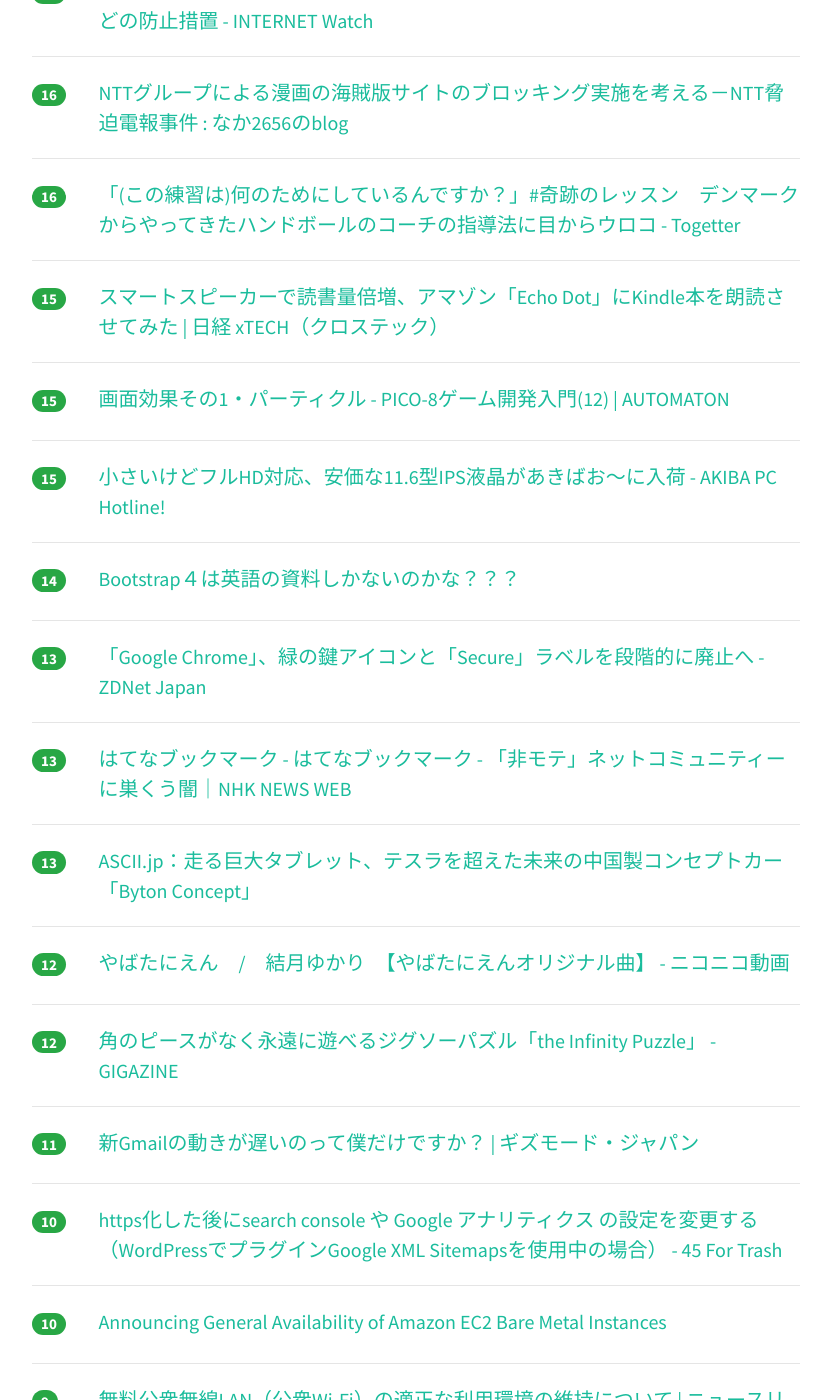
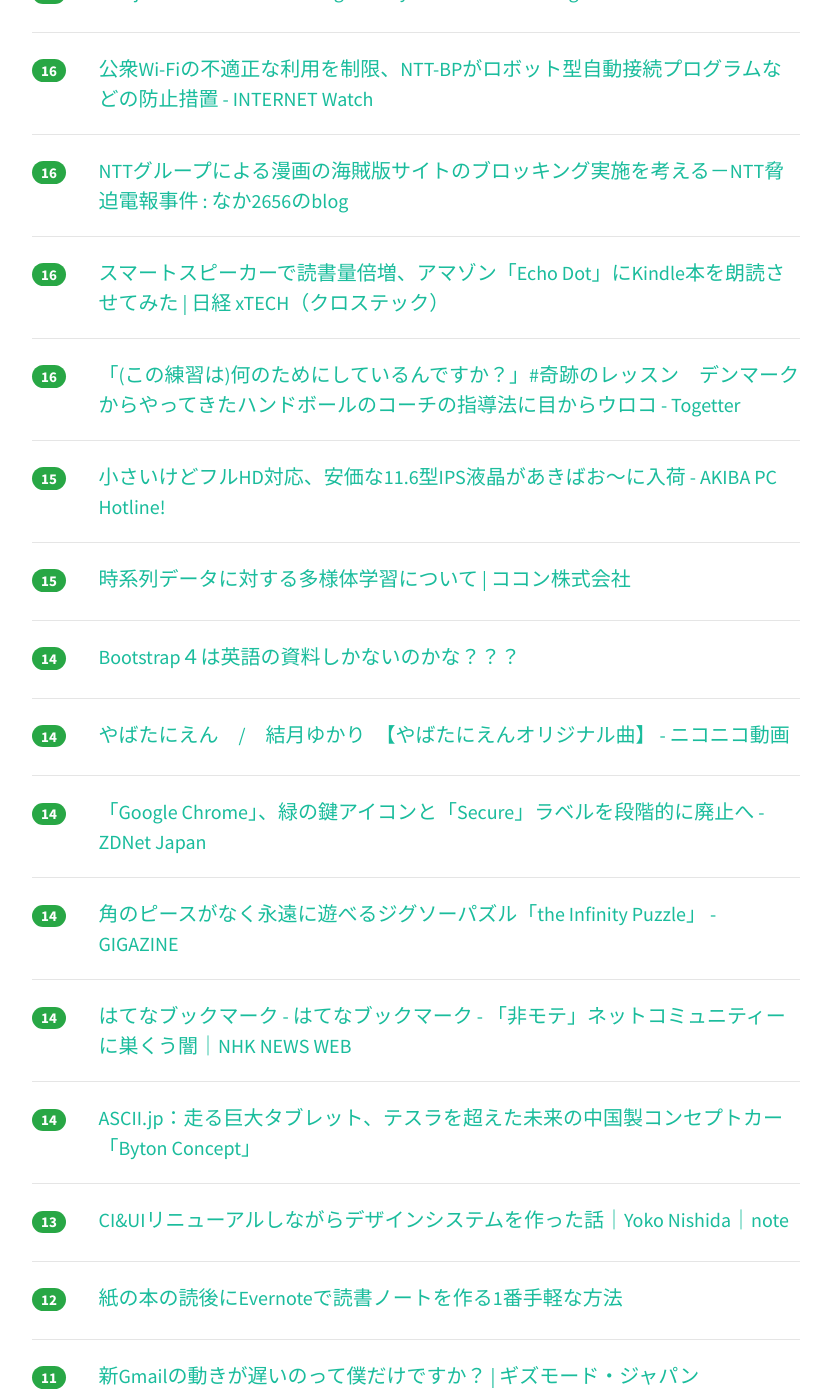
Before and after one commit to yatta47/hatena-matome-site, a Jekyll site: the page built from _posts/2018-05-19-hatena.md, in a window 1280 px wide and 1400 px high, scrolled down 4632 px. Shown: the whole window, without its empty margins (224-1052 px from the left). Built offline with Jekyll 4.4.1, drawn with Linux system fonts in a browser that asks for light colours; nearby versions of some CDN libraries; some of the changed text lies outside the part shown.

Commit message:
Updated 2018-05-19

```diff
--- a/_posts/2018-05-19-hatena.md
+++ b/_posts/2018-05-19-hatena.md
@@ -1,24 +1,29 @@
 ---
 layout: post
 title:  "2018-05-19 はてぶIT"
-date:   2018-05-19 22:02:57
+date:   2018-05-19 23:03:04
 tags: [it-hotentry]
 ---
-62 件のデータあり
+65 件のデータあり
 
 <hr><div class="row">
-<div class="col-1"><span class="badge badge-pill badge-success h2">1318</span></div>
+<div class="col-1"><span class="badge badge-pill badge-success h2">1449</span></div>
 <div class="col-11"><a href='https://logmi.jp/243422' target='_blank'>日本企業は「礼儀正しく時間を奪う」　マイクロソフトが働き方改革で歩んだ“地雷だらけ”の道 - ログミー</a></div>
 </div>
 <hr>
 <div class="row">
-<div class="col-1"><span class="badge badge-pill badge-success h2">227</span></div>
+<div class="col-1"><span class="badge badge-pill badge-success h2">231</span></div>
 <div class="col-11"><a href='https://qiita.com/mikesorae/items/ff8192fb9cf106262dbf' target='_blank'>やはりお前たちのRepositoryは間違っている</a></div>
 </div>
 <hr>
 <div class="row">
-<div class="col-1"><span class="badge badge-pill badge-success h2">165</span></div>
+<div class="col-1"><span class="badge badge-pill badge-success h2">184</span></div>
 <div class="col-11"><a href='https://speakerdeck.com/itosho525/30dai-karashi-meruwebhurontoendoru-men' target='_blank'>30代から始めるwebフロントエンド入門 // Speaker Deck</a></div>
+</div>
+<hr>
+<div class="row">
+<div class="col-1"><span class="badge badge-pill badge-success h2">117</span></div>
+<div class="col-11"><a href='http://b.hatena.ne.jp/entry/s/www3.nhk.or.jp/news/web_tokushu/2018_0518.html' target='_blank'>はてなブックマーク - 「非モテ」ネットコミュニティーに巣くう闇｜NHK NEWS WEB</a></div>
 </div>
 <hr>
 <div class="row">
@@ -27,12 +32,7 @@ tags: [it-hotentry]
 </div>
 <hr>
 <div class="row">
-<div class="col-1"><span class="badge badge-pill badge-success h2">112</span></div>
-<div class="col-11"><a href='http://b.hatena.ne.jp/entry/s/www3.nhk.or.jp/news/web_tokushu/2018_0518.html' target='_blank'>はてなブックマーク - 「非モテ」ネットコミュニティーに巣くう闇｜NHK NEWS WEB</a></div>
-</div>
-<hr>
-<div class="row">
-<div class="col-1"><span class="badge badge-pill badge-success h2">75</span></div>
+<div class="col-1"><span class="badge badge-pill badge-success h2">109</span></div>
 <div class="col-11"><a href='http://heapsmag.com/inkless-development-of-printer-without-ink-like-film-to-digital-camera-environment-time-loss-financial-obligation-free' target='_blank'>インクが一滴もいらないプリンター「インクレス」。特別紙もいらず、モノクロでの印刷は無制限に可能 - HEAPSMAG</a></div>
 </div>
 <hr>
@@ -42,13 +42,18 @@ tags: [it-hotentry]
 </div>
 <hr>
 <div class="row">
-<div class="col-1"><span class="badge badge-pill badge-success h2">54</span></div>
+<div class="col-1"><span class="badge badge-pill badge-success h2">56</span></div>
+<div class="col-11"><a href='https://opensource.googleblog.com/2018/05/introducing-git-protocol-version-2.html' target='_blank'>Introducing Git protocol version 2 | Google Open Source Blog</a></div>
+</div>
+<hr>
+<div class="row">
+<div class="col-1"><span class="badge badge-pill badge-success h2">55</span></div>
 <div class="col-11"><a href='https://togetter.com/li/1227538' target='_blank'>「編集の赤字」と「校正・校閲の赤字」は違う - Togetter</a></div>
 </div>
 <hr>
 <div class="row">
-<div class="col-1"><span class="badge badge-pill badge-success h2">51</span></div>
-<div class="col-11"><a href='https://opensource.googleblog.com/2018/05/introducing-git-protocol-version-2.html' target='_blank'>Introducing Git protocol version 2 | Google Open Source Blog</a></div>
+<div class="col-1"><span class="badge badge-pill badge-success h2">47</span></div>
+<div class="col-11"><a href='http://nwpct1.hatenablog.com/entry/django-auth-patterns' target='_blank'>Django における認証処理実装パターン - c-bata web</a></div>
 </div>
 <hr>
 <div class="row">
@@ -57,13 +62,13 @@ tags: [it-hotentry]
 </div>
 <hr>
 <div class="row">
-<div class="col-1"><span class="badge badge-pill badge-success h2">33</span></div>
-<div class="col-11"><a href='https://speakerdeck.com/matsumoto_r/httprikuesutodan-wei-dekontenawozai-pei-zhi-surujia-xiang-hua-ji-pan-falsegao-su-nasukeziyuringushou-fa' target='_blank'>HTTPリクエスト単位でコンテナを再配置する仮想化基盤の高速なスケジューリング手法 // Speaker Deck</a></div>
+<div class="col-1"><span class="badge badge-pill badge-success h2">37</span></div>
+<div class="col-11"><a href='https://speakerdeck.com/armorik83/understanding-javascript-array' target='_blank'>改めて理解するJavaScript Array / Understanding JavaScript Array // Speaker Deck</a></div>
 </div>
 <hr>
 <div class="row">
-<div class="col-1"><span class="badge badge-pill badge-success h2">32</span></div>
-<div class="col-11"><a href='https://speakerdeck.com/armorik83/understanding-javascript-array' target='_blank'>改めて理解するJavaScript Array / Understanding JavaScript Array // Speaker Deck</a></div>
+<div class="col-1"><span class="badge badge-pill badge-success h2">33</span></div>
+<div class="col-11"><a href='https://speakerdeck.com/matsumoto_r/httprikuesutodan-wei-dekontenawozai-pei-zhi-surujia-xiang-hua-ji-pan-falsegao-su-nasukeziyuringushou-fa' target='_blank'>HTTPリクエスト単位でコンテナを再配置する仮想化基盤の高速なスケジューリング手法 // Speaker Deck</a></div>
 </div>
 <hr>
 <div class="row">
@@ -83,12 +88,17 @@ tags: [it-hotentry]
 <hr>
 <div class="row">
 <div class="col-1"><span class="badge badge-pill badge-success h2">27</span></div>
-<div class="col-11"><a href='http://nwpct1.hatenablog.com/entry/django-auth-patterns' target='_blank'>Django における認証処理実装パターン - c-bata web</a></div>
+<div class="col-11"><a href='https://gigazine.net/news/20180518-spacedrive-project/' target='_blank'>謎多きロケットエンジン「EMドライブ」と「マッハ効果スラスター」の実用化に向けた「スペースドライブ・プロジェクト」が始動 - GIGAZINE</a></div>
+</div>
+<hr>
+<div class="row">
+<div class="col-1"><span class="badge badge-pill badge-success h2">27</span></div>
+<div class="col-11"><a href='https://www.karelie.net/free-fast-wordpress-site-kusanagi-docker/' target='_blank'>【第5回】GCPの無料枠でdev.toなみの爆速Wordpress環境を構築する（KUSANAGI Runs on Docker編） | カレリエ</a></div>
 </div>
 <hr>
 <div class="row">
 <div class="col-1"><span class="badge badge-pill badge-success h2">26</span></div>
-<div class="col-11"><a href='https://gigazine.net/news/20180518-spacedrive-project/' target='_blank'>謎多きロケットエンジン「EMドライブ」と「マッハ効果スラスター」の実用化に向けた「スペースドライブ・プロジェクト」が始動 - GIGAZINE</a></div>
+<div class="col-11"><a href='https://ameblo.jp/hal7pi/entry-12377075053.html' target='_blank'>秀丸ファイラーClassicをお勧めする3つの決定的な理由 | はるなぴ日記　アクセスアップ系の技術ブログ</a></div>
 </div>
 <hr>
 <div class="row">
@@ -98,12 +108,27 @@ tags: [it-hotentry]
 <hr>
 <div class="row">
 <div class="col-1"><span class="badge badge-pill badge-success h2">25</span></div>
-<div class="col-11"><a href='https://ameblo.jp/hal7pi/entry-12377075053.html' target='_blank'>秀丸ファイラーClassicをお勧めする3つの決定的な理由 | はるなぴ日記　アクセスアップ系の技術ブログ</a></div>
+<div class="col-11"><a href='https://togetter.com/li/1228811' target='_blank'>山田孝之さんがバストを測定してくれるイベント、早朝5:30から整理券配布→即配布終了で撃沈する女性多数（なお参加には同意書にサインが必要） - Togetter</a></div>
+</div>
+<hr>
+<div class="row">
+<div class="col-1"><span class="badge badge-pill badge-success h2">25</span></div>
+<div class="col-11"><a href='https://speakerdeck.com/thinkami/django-congress-jp-2018-talk' target='_blank'>Django・WSGIミドルウェア入門/django-congress-jp-2018-talk // Speaker Deck</a></div>
 </div>
 <hr>
 <div class="row">
 <div class="col-1"><span class="badge badge-pill badge-success h2">24</span></div>
 <div class="col-11"><a href='https://kumak1.hatenablog.com/entry/2018/05/18/181347' target='_blank'>Fabric2 へ移行した際の雑Tips - kumak1’s blog</a></div>
+</div>
+<hr>
+<div class="row">
+<div class="col-1"><span class="badge badge-pill badge-success h2">24</span></div>
+<div class="col-11"><a href='https://anond.hatelabo.jp/20180518182011' target='_blank'>b:id:Cunliffe 俺のどのコメントで不愉快になったか知りたい感。 ↓こうやって..</a></div>
+</div>
+<hr>
+<div class="row">
+<div class="col-1"><span class="badge badge-pill badge-success h2">23</span></div>
+<div class="col-11"><a href='https://www.gamespark.jp/article/2018/05/18/80886.html' target='_blank'>日本の不良高校生を描くロシア産ACT『The friends of Ringo Ishikawa』がSteam配信！ | Game*Spark - 国内・海外ゲーム情報サイト</a></div>
 </div>
 <hr>
 <div class="row">
@@ -113,12 +138,22 @@ tags: [it-hotentry]
 <hr>
 <div class="row">
 <div class="col-1"><span class="badge badge-pill badge-success h2">23</span></div>
-<div class="col-11"><a href='https://anond.hatelabo.jp/20180518182011' target='_blank'>b:id:Cunliffe 俺のどのコメントで不愉快になったか知りたい感。 ↓こうやって..</a></div>
+<div class="col-11"><a href='http://afurikamaimai.hatenablog.com/entry/2018/05/18/231544' target='_blank'>ある意味これも同調圧力。 - afurikamaimaiのブログ</a></div>
+</div>
+<hr>
+<div class="row">
+<div class="col-1"><span class="badge badge-pill badge-success h2">23</span></div>
+<div class="col-11"><a href='http://www.itmedia.co.jp/news/articles/1805/19/news012.html' target='_blank'>カシオがもたらしたデジカメの歴史を振り返る (1/4) - ITmedia NEWS</a></div>
 </div>
 <hr>
 <div class="row">
 <div class="col-1"><span class="badge badge-pill badge-success h2">23</span></div>
 <div class="col-11"><a href='https://pc.watch.impress.co.jp/docs/column/ebook/1122425.html' target='_blank'>【山口真弘の電子書籍タッチアンドトライ】Onyx International「BOOX NOTE」(前編) ～Google Playに対応、E Ink搭載の10.3型Android端末 - PC Watch</a></div>
+</div>
+<hr>
+<div class="row">
+<div class="col-1"><span class="badge badge-pill badge-success h2">23</span></div>
+<div class="col-11"><a href='https://toyokeizai.net/articles/-/221468' target='_blank'>ニコ動､｢V字回復シナリオ｣の厳しすぎる現実 | インターネット | 東洋経済オンライン | 経済ニュースの新基準</a></div>
 </div>
 <hr>
 <div class="row">
@@ -143,42 +178,17 @@ tags: [it-hotentry]
 <hr>
 <div class="row">
 <div class="col-1"><span class="badge badge-pill badge-success h2">22</span></div>
-<div class="col-11"><a href='http://afurikamaimai.hatenablog.com/entry/2018/05/18/231544' target='_blank'>ある意味これも同調圧力。 - afurikamaimaiのブログ</a></div>
+<div class="col-11"><a href='http://inaniwa3.hatenablog.com/entry/2018/05/19/114840' target='_blank'>ファイル名 DSC_0001.jpg - inaniwa3's blog</a></div>
 </div>
 <hr>
 <div class="row">
 <div class="col-1"><span class="badge badge-pill badge-success h2">22</span></div>
-<div class="col-11"><a href='https://togetter.com/li/1228811' target='_blank'>山田孝之さんがバストを測定してくれるイベント、早朝5:30から整理券配布→即配布終了で撃沈する女性多数（なお参加には同意書にサインが必要） - Togetter</a></div>
-</div>
-<hr>
-<div class="row">
-<div class="col-1"><span class="badge badge-pill badge-success h2">22</span></div>
-<div class="col-11"><a href='https://speakerdeck.com/thinkami/django-congress-jp-2018-talk' target='_blank'>Django・WSGIミドルウェア入門/django-congress-jp-2018-talk // Speaker Deck</a></div>
-</div>
-<hr>
-<div class="row">
-<div class="col-1"><span class="badge badge-pill badge-success h2">22</span></div>
-<div class="col-11"><a href='https://toyokeizai.net/articles/-/221468' target='_blank'>ニコ動､｢V字回復シナリオ｣の厳しすぎる現実 | インターネット | 東洋経済オンライン | 経済ニュースの新基準</a></div>
+<div class="col-11"><a href='https://www.karelie.net/free-fast-wordpress-site-dev/' target='_blank'>【第7回】GCPの無料枠でdev.toなみの爆速Wordpress環境を構築する（爆速設定編） | カレリエ</a></div>
 </div>
 <hr>
 <div class="row">
 <div class="col-1"><span class="badge badge-pill badge-success h2">21</span></div>
-<div class="col-11"><a href='https://www.gamespark.jp/article/2018/05/18/80886.html' target='_blank'>日本の不良高校生を描くロシア産ACT『The friends of Ringo Ishikawa』がSteam配信！ | Game*Spark - 国内・海外ゲーム情報サイト</a></div>
-</div>
-<hr>
-<div class="row">
-<div class="col-1"><span class="badge badge-pill badge-success h2">21</span></div>
-<div class="col-11"><a href='http://www.itmedia.co.jp/news/articles/1805/19/news012.html' target='_blank'>カシオがもたらしたデジカメの歴史を振り返る (1/4) - ITmedia NEWS</a></div>
-</div>
-<hr>
-<div class="row">
-<div class="col-1"><span class="badge badge-pill badge-success h2">21</span></div>
-<div class="col-11"><a href='http://inaniwa3.hatenablog.com/entry/2018/05/19/114840' target='_blank'>ファイル名 DSC_0001.jpg - inaniwa3's blog</a></div>
-</div>
-<hr>
-<div class="row">
-<div class="col-1"><span class="badge badge-pill badge-success h2">21</span></div>
-<div class="col-11"><a href='https://www.karelie.net/free-fast-wordpress-site-kusanagi-docker/' target='_blank'>【第5回】GCPの無料枠でdev.toなみの爆速Wordpress環境を構築する（KUSANAGI Runs on Docker編） | カレリエ</a></div>
+<div class="col-11"><a href='http://bunshun.jp/articles/-/7395?page=1' target='_blank'>通信量を大幅節約！　街中のフリーWi-Fiに自動接続できるアプリが超便利 | 文春オンライン</a></div>
 </div>
 <hr>
 <div class="row">
@@ -192,8 +202,8 @@ tags: [it-hotentry]
 </div>
 <hr>
 <div class="row">
-<div class="col-1"><span class="badge badge-pill badge-success h2">20</span></div>
-<div class="col-11"><a href='http://bunshun.jp/articles/-/7395?page=1' target='_blank'>通信量を大幅節約！　街中のフリーWi-Fiに自動接続できるアプリが超便利 | 文春オンライン</a></div>
+<div class="col-1"><span class="badge badge-pill badge-success h2">19</span></div>
+<div class="col-11"><a href='https://www.huffingtonpost.jp/2018/05/18/the-tale-of-the-princess-kaguya_a_23437690/' target='_blank'>『かぐや姫の物語』は、高畑勲との「別れの物語」だ。</a></div>
 </div>
 <hr>
 <div class="row">
@@ -202,8 +212,13 @@ tags: [it-hotentry]
 </div>
 <hr>
 <div class="row">
+<div class="col-1"><span class="badge badge-pill badge-success h2">19</span></div>
+<div class="col-11"><a href='https://logmi.jp/243422?pg=2' target='_blank'>日本企業は「礼儀正しく時間を奪う」　マイクロソフトが働き方改革で歩んだ“地雷だらけ”の道 - ログミー</a></div>
+</div>
+<hr>
+<div class="row">
 <div class="col-1"><span class="badge badge-pill badge-success h2">18</span></div>
-<div class="col-11"><a href='https://www.huffingtonpost.jp/2018/05/18/the-tale-of-the-princess-kaguya_a_23437690/' target='_blank'>『かぐや姫の物語』は、高畑勲との「別れの物語」だ。</a></div>
+<div class="col-11"><a href='http://jp.automaton.am/devlog/technical/pico-8-for-beginners-vol12/' target='_blank'>画面効果その1・パーティクル - PICO-8ゲーム開発入門(12) | AUTOMATON</a></div>
 </div>
 <hr>
 <div class="row">
@@ -222,16 +237,6 @@ tags: [it-hotentry]
 </div>
 <hr>
 <div class="row">
-<div class="col-1"><span class="badge badge-pill badge-success h2">17</span></div>
-<div class="col-11"><a href='https://logmi.jp/243422?pg=2' target='_blank'>日本企業は「礼儀正しく時間を奪う」　マイクロソフトが働き方改革で歩んだ“地雷だらけ”の道 - ログミー</a></div>
-</div>
-<hr>
-<div class="row">
-<div class="col-1"><span class="badge badge-pill badge-success h2">17</span></div>
-<div class="col-11"><a href='https://www.karelie.net/free-fast-wordpress-site-dev/' target='_blank'>【第7回】GCPの無料枠でdev.toなみの爆速Wordpress環境を構築する（爆速設定編） | カレリエ</a></div>
-</div>
-<hr>
-<div class="row">
 <div class="col-1"><span class="badge badge-pill badge-success h2">16</span></div>
 <div class="col-11"><a href='https://internet.watch.impress.co.jp/docs/news/1122672.html' target='_blank'>公衆Wi-Fiの不適正な利用を制限、NTT-BPがロボット型自動接続プログラムなどの防止措置 - INTERNET Watch</a></div>
 </div>
@@ -243,17 +248,12 @@ tags: [it-hotentry]
 <hr>
 <div class="row">
 <div class="col-1"><span class="badge badge-pill badge-success h2">16</span></div>
-<div class="col-11"><a href='https://togetter.com/li/1228792' target='_blank'>「(この練習は)何のためにしているんですか？」#奇跡のレッスン　デンマークからやってきたハンドボールのコーチの指導法に目からウロコ - Togetter</a></div>
-</div>
-<hr>
-<div class="row">
-<div class="col-1"><span class="badge badge-pill badge-success h2">15</span></div>
 <div class="col-11"><a href='http://tech.nikkeibp.co.jp/atcl/nxt/column/18/00096/00003/' target='_blank'>スマートスピーカーで読書量倍増、アマゾン「Echo Dot」にKindle本を朗読させてみた | 日経 xTECH（クロステック）</a></div>
 </div>
 <hr>
 <div class="row">
-<div class="col-1"><span class="badge badge-pill badge-success h2">15</span></div>
-<div class="col-11"><a href='http://jp.automaton.am/devlog/technical/pico-8-for-beginners-vol12/' target='_blank'>画面効果その1・パーティクル - PICO-8ゲーム開発入門(12) | AUTOMATON</a></div>
+<div class="col-1"><span class="badge badge-pill badge-success h2">16</span></div>
+<div class="col-11"><a href='https://togetter.com/li/1228792' target='_blank'>「(この練習は)何のためにしているんですか？」#奇跡のレッスン　デンマークからやってきたハンドボールのコーチの指導法に目からウロコ - Togetter</a></div>
 </div>
 <hr>
 <div class="row">
@@ -262,33 +262,48 @@ tags: [it-hotentry]
 </div>
 <hr>
 <div class="row">
+<div class="col-1"><span class="badge badge-pill badge-success h2">15</span></div>
+<div class="col-11"><a href='https://cocon-corporation.com/cocontoco/manifoldlearning/' target='_blank'>時系列データに対する多様体学習について | ココン株式会社</a></div>
+</div>
+<hr>
+<div class="row">
 <div class="col-1"><span class="badge badge-pill badge-success h2">14</span></div>
 <div class="col-11"><a href='https://qiita.com/moitaro/items/f996eacbe8770209b6b1' target='_blank'>Bootstrap４は英語の資料しかないのかな？？？</a></div>
 </div>
 <hr>
 <div class="row">
-<div class="col-1"><span class="badge badge-pill badge-success h2">13</span></div>
+<div class="col-1"><span class="badge badge-pill badge-success h2">14</span></div>
+<div class="col-11"><a href='http://www.nicovideo.jp/watch/sm33227073' target='_blank'>やばたにえん　/　結月ゆかり　【やばたにえんオリジナル曲】 - ニコニコ動画</a></div>
+</div>
+<hr>
+<div class="row">
+<div class="col-1"><span class="badge badge-pill badge-success h2">14</span></div>
 <div class="col-11"><a href='https://japan.zdnet.com/article/35119376/' target='_blank'>「Google Chrome」、緑の鍵アイコンと「Secure」ラベルを段階的に廃止へ - ZDNet Japan</a></div>
 </div>
 <hr>
 <div class="row">
-<div class="col-1"><span class="badge badge-pill badge-success h2">13</span></div>
+<div class="col-1"><span class="badge badge-pill badge-success h2">14</span></div>
+<div class="col-11"><a href='https://gigazine.net/news/20180518-infinity-puzzle/' target='_blank'>角のピースがなく永遠に遊べるジグソーパズル「the Infinity Puzzle」 - GIGAZINE</a></div>
+</div>
+<hr>
+<div class="row">
+<div class="col-1"><span class="badge badge-pill badge-success h2">14</span></div>
 <div class="col-11"><a href='http://b.hatena.ne.jp/entry/b.hatena.ne.jp/entry/s/www3.nhk.or.jp/news/web_tokushu/2018_0518.html' target='_blank'>はてなブックマーク - はてなブックマーク - 「非モテ」ネットコミュニティーに巣くう闇｜NHK NEWS WEB</a></div>
 </div>
 <hr>
 <div class="row">
-<div class="col-1"><span class="badge badge-pill badge-success h2">13</span></div>
+<div class="col-1"><span class="badge badge-pill badge-success h2">14</span></div>
 <div class="col-11"><a href='http://ascii.jp/elem/000/001/678/1678000/' target='_blank'>ASCII.jp：走る巨大タブレット、テスラを超えた未来の中国製コンセプトカー「Byton Concept」</a></div>
 </div>
 <hr>
 <div class="row">
-<div class="col-1"><span class="badge badge-pill badge-success h2">12</span></div>
-<div class="col-11"><a href='http://www.nicovideo.jp/watch/sm33227073' target='_blank'>やばたにえん　/　結月ゆかり　【やばたにえんオリジナル曲】 - ニコニコ動画</a></div>
+<div class="col-1"><span class="badge badge-pill badge-success h2">13</span></div>
+<div class="col-11"><a href='https://note.mu/nikoko/n/n78c5e09cedbf' target='_blank'>CI&UIリニューアルしながらデザインシステムを作った話｜Yoko Nishida｜note</a></div>
 </div>
 <hr>
 <div class="row">
 <div class="col-1"><span class="badge badge-pill badge-success h2">12</span></div>
-<div class="col-11"><a href='https://gigazine.net/news/20180518-infinity-puzzle/' target='_blank'>角のピースがなく永遠に遊べるジグソーパズル「the Infinity Puzzle」 - GIGAZINE</a></div>
+<div class="col-11"><a href='http://teineini.net/20180518-evernote-kamihon-dokusyonote/' target='_blank'>紙の本の読後にEvernoteで読書ノートを作る1番手軽な方法</a></div>
 </div>
 <hr>
 <div class="row">
```
